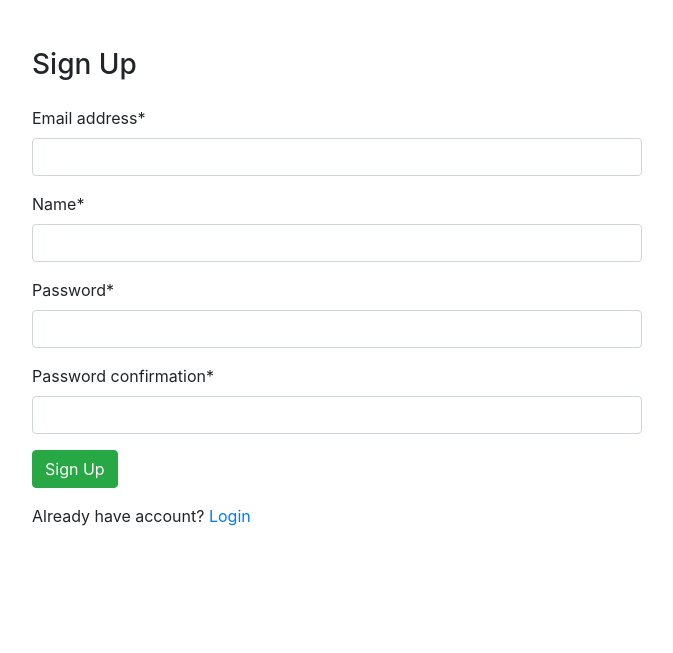
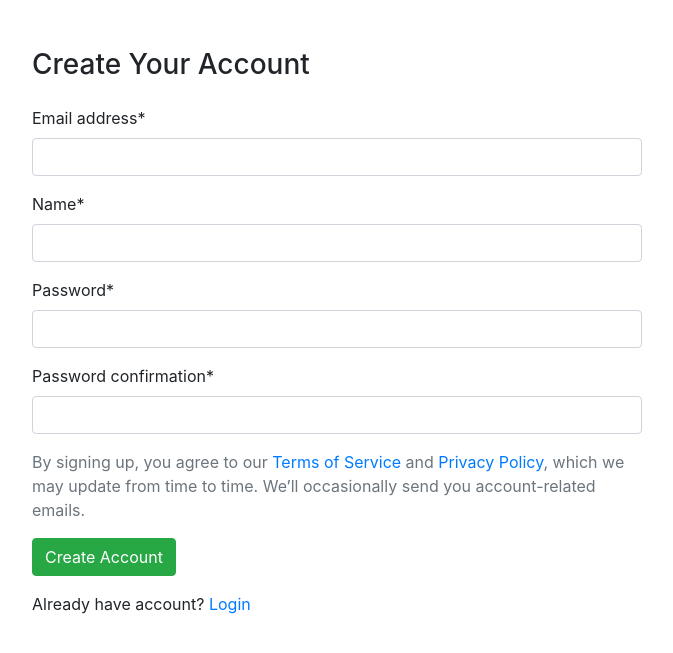
Before and after one commit to ZendaInnocent/SAAS-kit, a Django app: page /accounts/signup/ in a window 1280 px wide. Shown: the top 653 px of the page, without its empty margins (303-976 px from the left). Run offline with Django 3.2, Linux system fonts and the light colour scheme; some libraries are stand-ins or nearby versions.

Commit message:
update signup template

```diff
--- a/accounts/templates/registration/signup.html
+++ b/accounts/templates/registration/signup.html
@@ -2,17 +2,21 @@
 {% load crispy_forms_tags %}
 
 {% block title %}
-Sign Up - {{ block.super }}
+Create Account - {{ block.super }}
 {% endblock title %}
 
 {% block content %}
 
 <div class="container col-md-6 my-5">
     <form method="POST">
-        <h3 class="pb-3">Sign Up</h3>
+        <h3 class="pb-3">Create Your Account</h3>
         {% csrf_token %}
         {{ form | crispy }}
-        <button type="submit" class="btn btn-success">Sign Up</button>
+        <p class="text-muted">
+          By signing up, you agree to our <a href="">Terms of Service</a> and <a href="">Privacy Policy</a>, which we may update
+          from time to time. We’ll occasionally send you account-related emails.
+        </p>
+        <button type="submit" class="btn btn-success">Create Account</button>
     </form>
     <div class="mt-3">
         <p>
```
